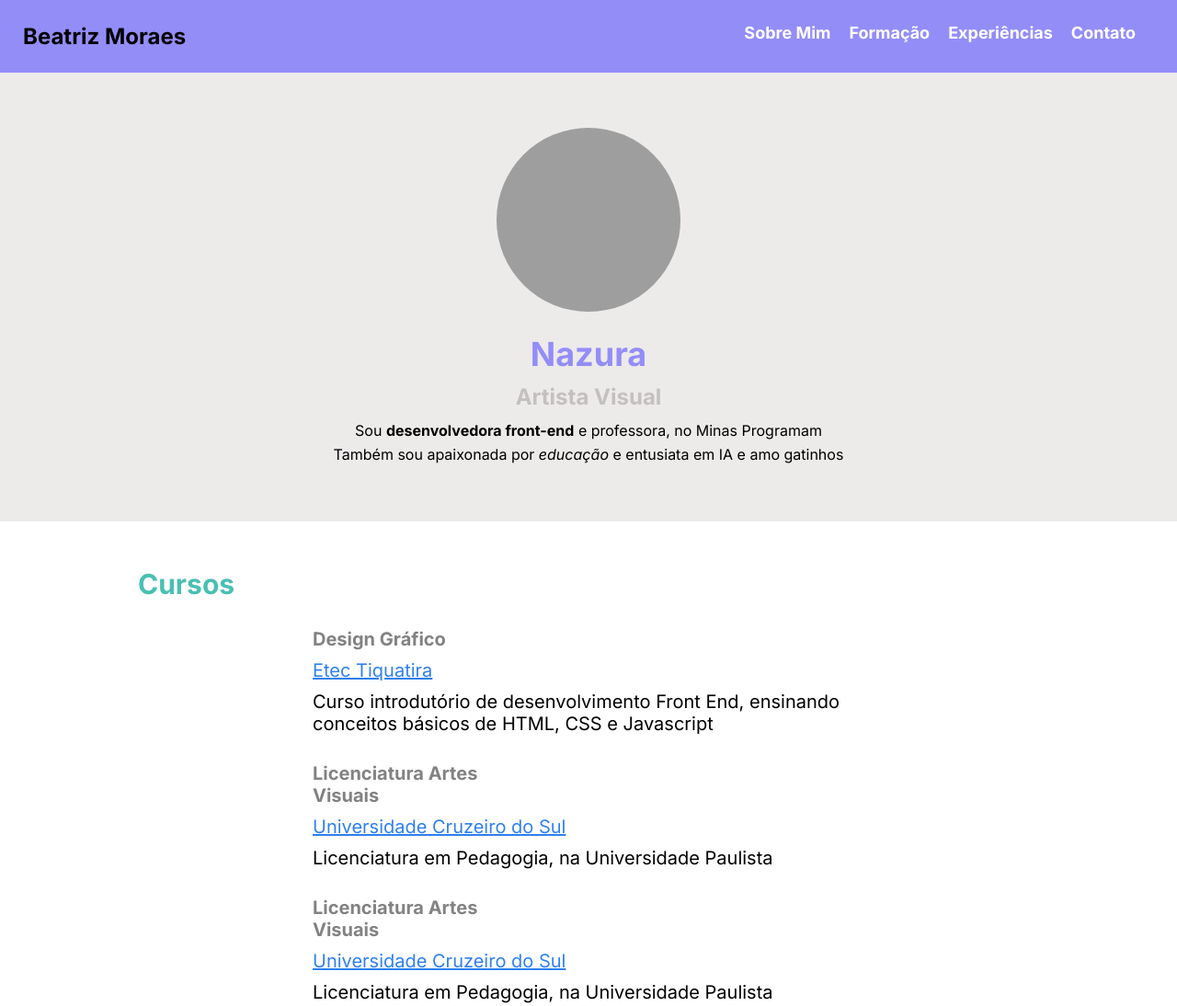
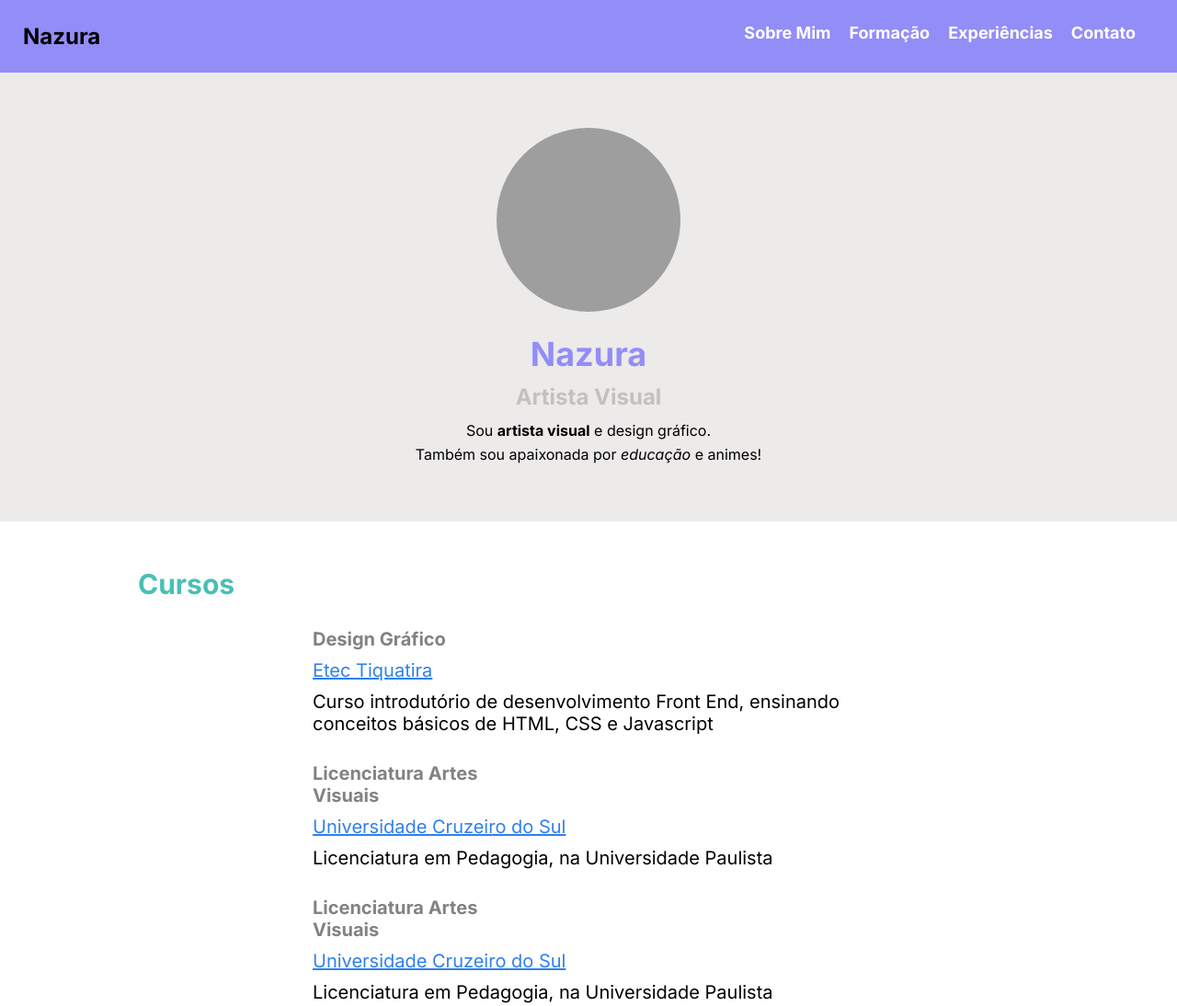
Before and after one commit to lyanzr/html-minasprogramam, a plain HTML site: page index.html in a window 1280 px wide. Shown: the top 1094 px of the page at 92% size. Drawn offline with Linux system fonts and the light colour scheme; grey boxes are pictures that could not be loaded.

Commit message:
textos alterados

```diff
--- a/index.html
+++ b/index.html
@@ -3,7 +3,7 @@
 
 <head>
   <meta charset="UTF-8" />
-  <title>Beatriz Moraes</title>
+  <title>Nazura</title>
   <link rel="stylesheet" href="style.css" />
   <link rel="preconnect" href="https://fonts.googleapis.com">
   <link rel="preconnect" href="https://fonts.gstatic.com" crossorigin>
@@ -14,7 +14,7 @@
 
 <body>
   <header id="menu">
-    <h1 class="logo">Beatriz Moraes</h1>
+    <h1 class="logo">Nazura</h1>
     <nav class="navegacao">
       <ul>
         <li>Sobre Mim</li>
@@ -33,9 +33,8 @@
       <h3 class="sobre-titulo">Artista Visual</h3>
 
       <p class="sobre-descricao">
-        Sou <strong>desenvolvedora front-end</strong> e professora,
-        no Minas Programam <br />
-        Também sou apaixonada por <em>educação</em> e entusiata em IA e amo gatinhos
+        Sou <strong>artista visual</strong> e design gráfico. <br />
+        Também sou apaixonada por <em>educação</em> e animes!
       </p>
     </section>
     <section id="formacao">
```
